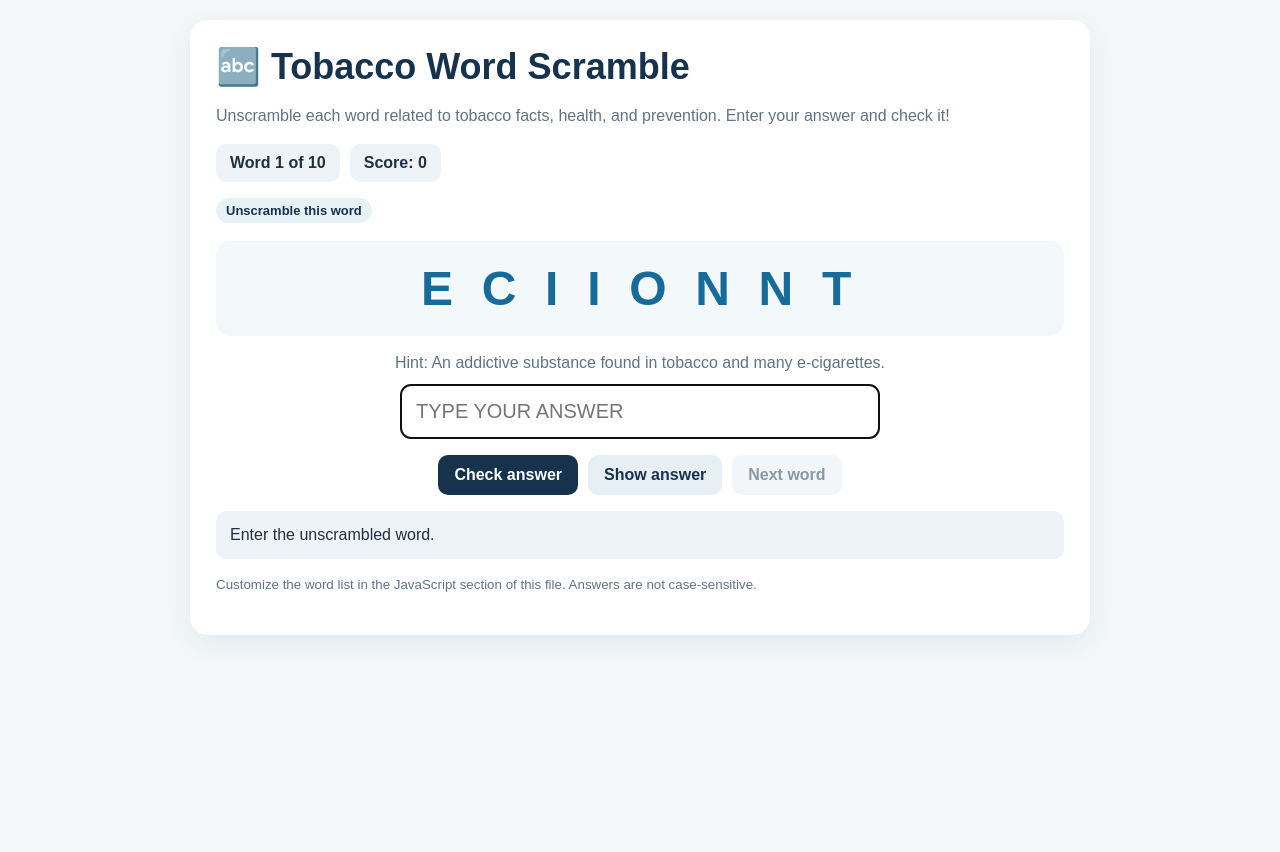
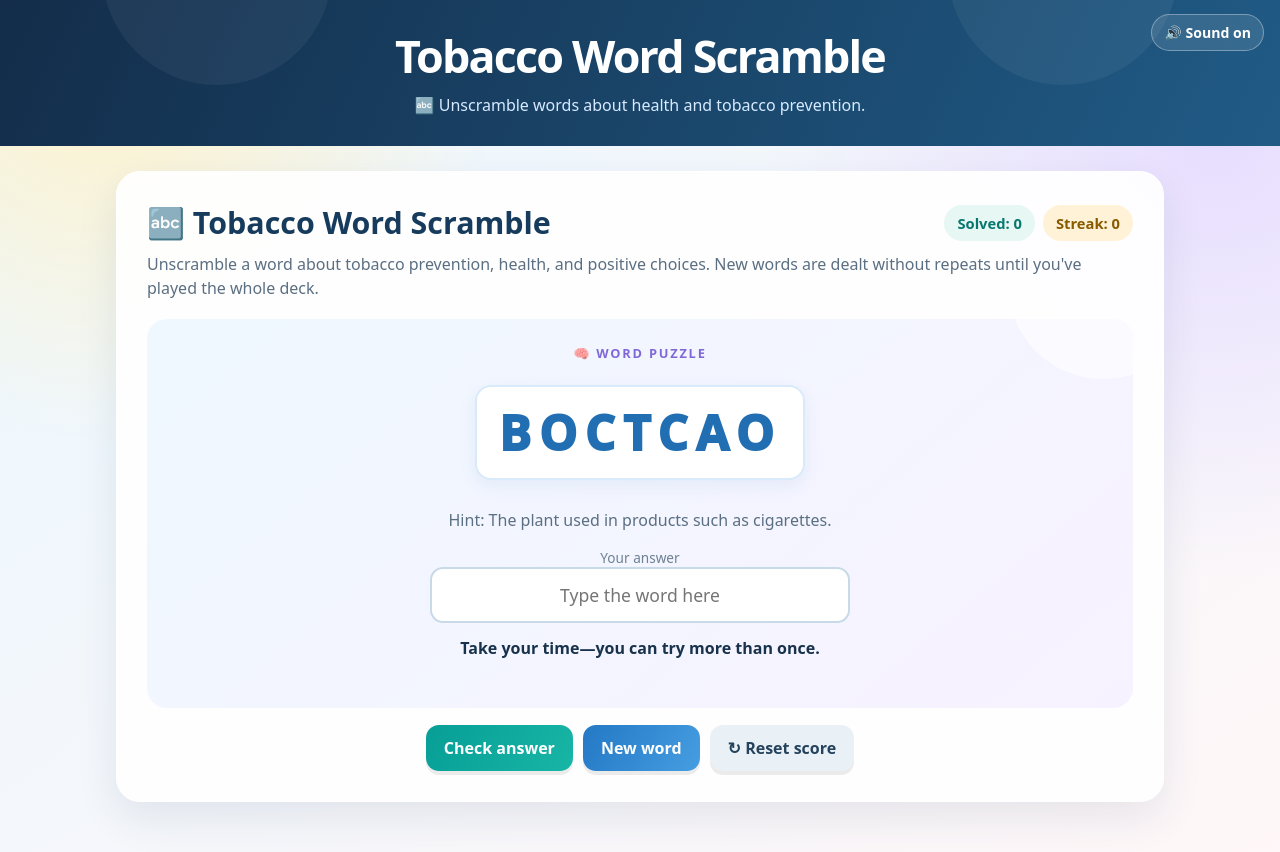
Before and after one commit to tobaccopreventionplayhouse-dev/tobaccowordscramble, a plain HTML site: page index.html in a window 1280 px wide. Before the commit the page ends 800 px from the top, so only its background shows below. Drawn offline with Linux system fonts and the light colour scheme.

Commit message:
Update index.html

```diff
--- a/index.html
+++ b/index.html
@@ -1,52 +1,78 @@
 <!doctype html>
-<html lang="en"><head><meta charset="utf-8"><meta name="viewport" content="width=device-width,initial-scale=1">
-<title>Tobacco Word Scramble</title><style>
-:root{--navy:#17324d;--blue:#176b9a;--teal:#168b83;--gold:#f2b84b;--ink:#203040;--muted:#607386;--paper:#f3f7fa;--good:#e8f6ee;--bad:#fff0ed}
-*{box-sizing:border-box}body{margin:0;padding:20px;background:var(--paper);font-family:Arial,Helvetica,sans-serif;color:var(--ink)}
-main{max-width:900px;margin:0 auto;background:#fff;border-radius:18px;padding:26px;box-shadow:0 8px 28px #17324d12}
-h1{margin:0 0 8px;color:var(--navy);font-size:clamp(26px,4vw,36px)}.intro{color:var(--muted);line-height:1.5}
-button,input{font:inherit}button{cursor:pointer;border:0;border-radius:10px;padding:11px 16px;background:var(--navy);color:white;font-weight:700}
-button.secondary{background:#e7eef4;color:var(--navy)}button:disabled{opacity:.5;cursor:default}
-.stats{display:flex;flex-wrap:wrap;gap:10px;margin:16px 0}.stat{background:#edf3f7;border-radius:10px;padding:10px 14px;font-weight:700}
-.feedback{min-height:48px;margin:16px 0;padding:12px 14px;border-radius:10px;background:#edf3f7;line-height:1.45}.good{background:var(--good)}.bad{background:var(--bad)}
-.actions{display:flex;gap:10px;flex-wrap:wrap;margin-top:16px}.pill{display:inline-block;border-radius:99px;background:#e7f2f7;padding:5px 10px;color:var(--navy);font-size:13px;font-weight:700}
-small{color:var(--muted)}@media(max-width:560px){body{padding:10px}main{padding:18px}}
+<html lang="en"><head><meta charset="utf-8"><meta name="viewport" content="width=device-width,initial-scale=1"><meta name="theme-color" content="#132d4a"><title>Tobacco Word Scramble | Tobacco-Free Arcade</title>
+<style>:root{color-scheme:light;--ink:#18324b;--muted:#5b6f82;--blue:#2478c5;--teal:#079e96;--coral:#ff6f83;--gold:#ffc857;--violet:#8068d8;--sky:#eaf6ff;--line:#d9e6f0;--shadow:0 16px 42px #16355218}
+*{box-sizing:border-box}
+body{margin:0;min-height:100vh;font-family:ui-rounded,"Avenir Next",system-ui,sans-serif;color:var(--ink);background:radial-gradient(circle at 8% 5%,#fff2c9 0,transparent 25rem),radial-gradient(circle at 95% 15%,#e7ddff 0,transparent 28rem),linear-gradient(145deg,#eaf7ff,#fff7f8)}
+button, input{font:inherit}
+button{cursor:pointer;touch-action:manipulation}
+button:focus-visible, input:focus-visible{outline:3px solid #142f4c;outline-offset:3px}
+header{background:linear-gradient(115deg,#132d4a,#205b86);color:white;padding:25px 18px 30px;text-align:center;position:relative;overflow:hidden}
+header:before, header:after{content:"";position:absolute;border-radius:50%;background:#ffffff0d;width:230px;height:230px;top:-145px}
+header:before{left:8%}
+header:after{right:8%}
+h1{margin:0;font-size:clamp(1.8rem,5vw,2.8rem);letter-spacing:-.04em}
+header p{margin:8px 0 0;color:#d7eaff}
+.top-tools{position:absolute;right:16px;top:14px;display:flex;gap:8px}
+.tool{background:#ffffff1c;color:white;border:1px solid #ffffff55;border-radius:99px;padding:8px 12px;font-weight:750;font-size:.88rem}
+main{max-width:1080px;margin:25px auto;padding:0 16px 44px}
+.panel{background:#ffffffed;border:1px solid #ffffff;border-radius:24px;padding:clamp(17px,4vw,30px);box-shadow:var(--shadow);min-height:470px}
+.head{display:flex;justify-content:space-between;align-items:center;gap:12px;flex-wrap:wrap}
+.head h2{margin:0;color:#163b5c;font-size:clamp(1.4rem,3vw,1.9rem)}
+.scorebar{display:flex;gap:8px;align-items:center;flex-wrap:wrap}
+.pill{background:#e6f7f4;color:#08776f;padding:8px 13px;border-radius:99px;font-size:.92rem;font-weight:850}
+.streak{background:#fff2d7;color:#885b00}
+.instructions{color:var(--muted);margin:9px 0 19px;line-height:1.5}
+.stage{position:relative;min-height:295px;border-radius:20px;padding:clamp(16px,3vw,25px);background:linear-gradient(140deg,#eff8ff,#f7f2ff);display:flex;flex-direction:column;align-items:center;justify-content:center;text-align:center;overflow:hidden}
+.stage:before{content:"";position:absolute;width:190px;height:190px;border-radius:50%;background:#fff9;top:-130px;right:-65px}
+.stage>*{position:relative}
+.actions{display:flex;justify-content:center;gap:10px;flex-wrap:wrap;margin-top:17px}
+.btn{border:0;border-radius:13px;padding:12px 18px;font-weight:850;box-shadow:0 4px 0 #00000013;transition:transform .16s,filter .16s}
+.btn:hover{filter:brightness(1.04);transform:translateY(-2px)}
+.btn:active{transform:translateY(1px);box-shadow:none}
+.primary{background:linear-gradient(120deg,#079e96,#18b6a6);color:white}
+.blue{background:linear-gradient(120deg,#2478c5,#469ee1);color:white}
+.soft{background:#e9f0f6;color:#25435d}
+.btn:disabled{opacity:.55;cursor:not-allowed;transform:none}
+.feedback{min-height:46px;max-width:720px;margin:14px auto 0;font-weight:750;line-height:1.45}
 
-.letters{font-size:clamp(30px,7vw,48px);letter-spacing:.16em;font-weight:800;color:var(--blue);text-align:center;padding:20px;background:#f3f8fb;border-radius:14px;margin:18px 0}
-input{width:100%;max-width:480px;padding:14px;border:2px solid #cbd9e2;border-radius:10px;font-size:20px;text-transform:uppercase}
-.center{text-align:center}.hint{color:var(--muted);margin:12px 0}
-</style></head><body><main>
-<h1>🔤 Tobacco Word Scramble</h1>
-<p class="intro">Unscramble each word related to tobacco facts, health, and prevention. Enter your answer and check it!</p>
-<div class="stats"><div class="stat" id="progress">Word 1 of 10</div><div class="stat" id="score">Score: 0</div></div>
-<div class="pill">Unscramble this word</div>
-<div class="letters" id="scramble" aria-label="Scrambled letters"></div>
-<div class="center"><p class="hint" id="hint"></p>
-<input id="answer" autocomplete="off" placeholder="Type your answer" aria-label="Your answer">
-<div class="actions" style="justify-content:center">
-<button id="check">Check answer</button><button class="secondary" id="reveal">Show answer</button>
-<button class="secondary" id="next" disabled>Next word</button>
-</div></div>
-<div class="feedback" id="feedback" aria-live="polite">You earn one point for each correct answer on your first try.</div>
-<p><small>Customize the word list in the JavaScript section of this file. Answers are not case-sensitive.</small></p>
-</main><script>
-/* CUSTOMIZE: Change each word and hint. Keep answers uppercase and avoid spaces for this version. */
-const words=[
-{word:"NICOTINE",hint:"An addictive substance found in tobacco and many e-cigarettes."},
-{word:"AEROSOL",hint:"The mist produced by an e-cigarette; it is not simply water vapor."},
-{word:"TOBACCO",hint:"The plant used in products such as cigarettes and some cigars."},
-{word:"HEALTH",hint:"Something worth protecting through informed choices."},
-{word:"ADDICTION",hint:"A condition involving difficulty stopping use of a substance."},
-{word:"PREVENTION",hint:"Actions taken to reduce the chance of harm before it happens."},
-{word:"FACTCHECK",hint:"The process of checking a claim against reliable evidence."},
-{word:"QUITLINE",hint:"A phone-based service that can help people who want to quit."},
-{word:"SECONDHAND",hint:"Describes smoke exposure experienced by people nearby."},
-{word:"MISINFORMATION",hint:"False or misleading information, whether shared intentionally or not."}
+
+
+.case-label{font-size:.8rem;text-transform:uppercase;letter-spacing:.14em;color:#8068d8;font-weight:900;margin-bottom:10px}
+.scramble{font-size:clamp(1.9rem,6vw,3rem);letter-spacing:.16em;font-weight:950;color:#216eb3;background:#fff;border:2px solid #d9eafa;border-radius:16px;padding:13px 22px;margin:13px 0;box-shadow:0 6px 18px #1e619a12}
+.answer{width:min(100%,420px);padding:14px 16px;border:2px solid #c8d9e7;border-radius:13px;font-size:1.1rem;text-align:center;background:#fff;color:var(--ink)}
+.hint{color:#5b6f82;max-width:620px;line-height:1.45}
+.tiny{font-size:.85rem;color:#6d8193}
+@media (max-width:680px){.top-tools{position:static;justify-content:center;margin-bottom:10px}.panel{min-height:0}.stage{min-height:320px}}
+@media (prefers-reduced-motion:reduce){*{animation-duration:.01ms!important;animation-iteration-count:1!important;scroll-behavior:auto!important;transition:none!important}}</style></head><body>
+<header><div class="top-tools"><button class="tool" id="soundToggle" type="button" aria-pressed="false">🔊 Sound on</button></div><h1>Tobacco Word Scramble</h1><p>🔤 Unscramble words about health and tobacco prevention.</p></header>
+<main class="single-game"><section class="panel" id="scramble" role="tabpanel" aria-labelledby="tab-scramble">
+  <div class="head"><h2>🔤 Tobacco Word Scramble</h2><div class="scorebar"><span class="pill">Solved: <b id="scrambleScore">0</b></span><span class="pill streak">Streak: <b id="wordStreak">0</b></span></div></div>
+  <p class="instructions">Unscramble a word about tobacco prevention, health, and positive choices. New words are dealt without repeats until you've played the whole deck.</p>
+  <div class="stage"><div class="case-label">🧠 Word puzzle</div><div class="scramble" id="scrambledWord" aria-label="Scrambled letters"></div><p class="hint" id="scrambleHint"></p><label class="tiny" for="wordAnswer">Your answer</label><input class="answer" id="wordAnswer" autocomplete="off" autocapitalize="characters" spellcheck="false" placeholder="Type the word here"><p class="feedback" id="scrambleFeedback" aria-live="polite"></p></div>
+  <div class="actions"><button class="btn primary" id="wordCheck">Check answer</button><button class="btn blue" id="wordNext">New word</button><button class="btn soft" id="wordReset">↻ Reset score</button></div>
+ </section></main>
+<script>
+const $=id=>document.getElementById(id);
+const shuffle=list=>{const a=[...list];for(let i=a.length-1;i>0;i--){const j=Math.floor(Math.random()*(i+1));[a[i],a[j]]=[a[j],a[i]]}return a};
+
+
+let soundOn=true,audioCtx=null;
+function sound(kind="tap"){
+ if(!soundOn)return;
+ try{const C=window.AudioContext||window.webkitAudioContext;if(!C)return;audioCtx=audioCtx||new C();if(audioCtx.state==="suspended")audioCtx.resume();const o=audioCtx.createOscillator(),g=audioCtx.createGain();o.connect(g);g.connect(audioCtx.destination);const now=audioCtx.currentTime;const cfg=kind==="good"?[660,.16]:kind==="bad"?[180,.2]:kind==="pop"?[520,.08]:[420,.06];o.type=kind==="good"?"sine":"triangle";o.frequency.setValueAtTime(cfg[0],now);if(kind==="good")o.frequency.exponentialRampToValueAtTime(990,now+.12);g.gain.setValueAtTime(.0001,now);g.gain.exponentialRampToValueAtTime(.11,now+.012);g.gain.exponentialRampToValueAtTime(.0001,now+cfg[1]);o.start(now);o.stop(now+cfg[1]+.02)}catch(e){}
+}
+$("soundToggle").addEventListener("click",()=>{soundOn=!soundOn;$("soundToggle").textContent=soundOn?"🔊 Sound on":"🔇 Sound off";$("soundToggle").setAttribute("aria-pressed",String(!soundOn));if(soundOn)sound("good")});
+function feedback(id,msg,type="neutral"){const el=$(id);el.textContent=msg;el.className="feedback "+type}
+
+let scrambleScore=0,wordStreak=0,wordDeck=[],currentWord=null,wordSolved=false;
+const wordDeckSource=[
+["NICOTINE","The addictive substance found in many tobacco and nicotine products."],["LUNGS","Organs that help you breathe and can be harmed by tobacco smoke."],["HEALTH","What you protect by choosing to stay tobacco-free."],["CHOICE","A decision you make for yourself."],["AEROSOL","The mist released by e-cigarettes; it is not simply water vapor."],["QUITTING","The process of stopping tobacco use."],["SECONDHAND","Describes smoke breathed in from someone else's tobacco use."],["ADDICTION","A condition involving difficulty stopping use of a substance."],["PREVENTION","Actions taken to stop a problem before it starts."],["SUPPORT","Help from friends, family, or trained professionals."],["TOBACCO","The plant used in products such as cigarettes."],["BREATHE","What your lungs help you do."],["CHEMICALS","Substances that can be found in tobacco smoke and aerosol."],["RESOURCES","Helpful services or information for people who want to quit."],["WELLNESS","A state of health and well-being."],["CHOICES","Decisions that can support a healthy future."],["AIRWAYS","Passages that carry air into and out of your lungs."],["SMOKELESS","A word used for some tobacco products that are not smoked; they are still harmful."],["HEART","An organ that tobacco use can harm."],["FACTS","Information that can be checked and supported by evidence."]
 ];
-let index=0,score=0,locked=false,firstTry=true;
-const $=id=>document.getElementById(id);
-function mix(word){let a=word.split("");for(let i=a.length-1;i>0;i--){let j=Math.floor(Math.random()*(i+1));[a[i],a[j]]=[a[j],a[i]]}if(a.join("")===word) a.push(a.shift());return a.join(" ")}
-function render(){locked=false;firstTry=true;$("progress").textContent=`Word ${index+1} of ${words.length}`;$("score").textContent=`Score: ${score}`;$("scramble").textContent=mix(words[index].word);$("hint").textContent="Hint: "+words[index].hint;$("answer").value="";$("answer").disabled=false;$("check").disabled=false;$("reveal").disabled=false;$("next").disabled=true;$("feedback").className="feedback";$("feedback").textContent="Enter the unscrambled word.";$("answer").focus()}
-function check(){if(locked)return;let val=$("answer").value.trim().toUpperCase().replace(/[^A-Z]/g,"");if(!val){$("feedback").textContent="Type an answer first.";return}if(val===words[index].word){if(firstTry)score++;locked=true;$("feedback").className="feedback good";$("feedback").textContent="Correct! "+words[index].word+" — "+words[index].hint;$("next").disabled=false;$("check").disabled=true;$("answer").disabled=true;$("score").textContent=`Score: ${score}`}else{firstTry=false;$("feedback").className="feedback bad";$("feedback").textContent="Not quite. Try rearranging the letters."}}
-$("check").onclick=check;$("answer").addEventListener("keydown",e=>{if(e.key==="Enter")check()});$("reveal").onclick=()=>{locked=true;$("feedback").className="feedback";$("feedback").textContent="The answer is "+words[index].word+". "+words[index].hint;$("answer").value=words[index].word;$("answer").disabled=true;$("check").disabled=true;$("next").disabled=false};$("next").onclick=()=>{if(index<words.length-1){index++;render()}else{$("scramble").textContent="🎉";$("hint").textContent="Challenge complete!";$("feedback").className="feedback good";$("feedback").textContent=`You scored ${score} out of ${words.length}. Restart the page to play again.`;$("next").disabled=true;$("check").disabled=true;$("reveal").disabled=true}};render();
+function scrambledLetters(word){let letters=word.split(""),mixed;do{mixed=shuffle(letters).join("")}while(mixed===word&&word.length>1);return mixed}
+function nextWord(){if(!wordDeck.length)wordDeck=shuffle(wordDeckSource);currentWord=wordDeck.pop();wordSolved=false;$("scrambledWord").textContent=scrambledLetters(currentWord[0]);$("scrambleHint").textContent="Hint: "+currentWord[1];$("wordAnswer").value="";$("wordAnswer").disabled=false;$("wordCheck").disabled=false;feedback("scrambleFeedback","Take your time—you can try more than once.");}
+function checkWord(){if(!currentWord||wordSolved)return;const guess=$("wordAnswer").value.trim().toUpperCase().replace(/[^A-Z]/g,"");if(!guess){feedback("scrambleFeedback","Type a guess first.");return}if(guess===currentWord[0]){wordSolved=true;scrambleScore++;wordStreak++;$("scrambleScore").textContent=scrambleScore;$("wordStreak").textContent=wordStreak;$("wordAnswer").disabled=true;$("wordCheck").disabled=true;feedback("scrambleFeedback","🌟 Correct! "+currentWord[0]+" — great work. Choose New word to continue.","good");sound("good")}else{wordStreak=0;$("wordStreak").textContent=wordStreak;feedback("scrambleFeedback","Not quite. Check the hint and try again!","bad");sound("bad")}}
+$("wordCheck").addEventListener("click",checkWord);$("wordAnswer").addEventListener("keydown",e=>{if(e.key==="Enter")checkWord()});
+$("wordNext").addEventListener("click",()=>{nextWord();sound("tap")});
+$("wordReset").addEventListener("click",()=>{scrambleScore=0;wordStreak=0;wordDeck=[];$("scrambleScore").textContent="0";$("wordStreak").textContent="0";nextWord();sound("tap")});
+nextWord();
 </script></body></html>
```
